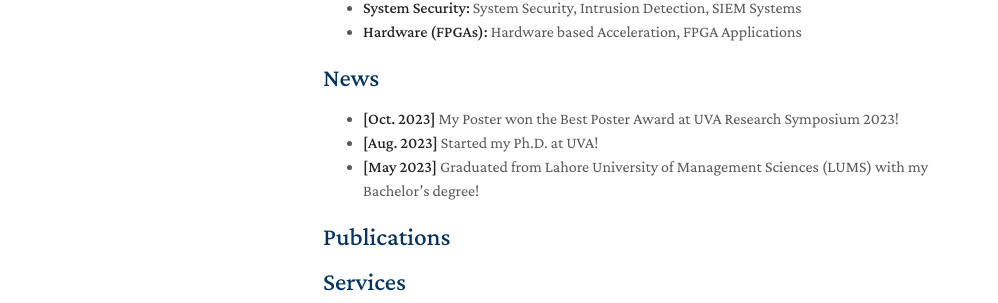
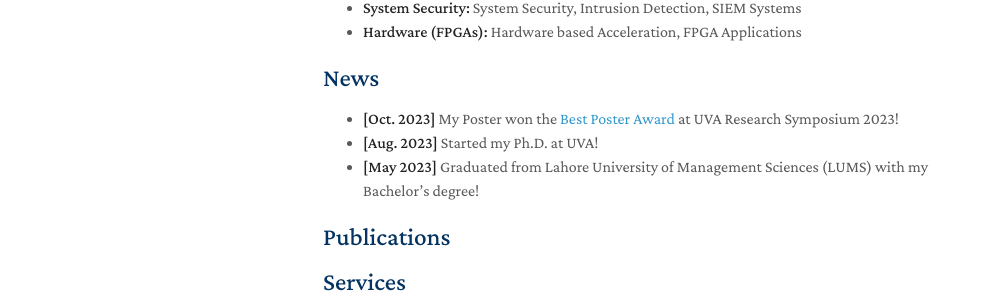
Before and after one commit to Sheharyar-Khalid/Sheharyar-Khalid.github.io, a Jekyll site: the page built from index.md, in a window 1280 px wide and 960 px high. Shown: the part 479-782 px from the top of the window, without its empty margins (147-1145 px from the left). Built offline with Jekyll 4.4.1, drawn with Linux system fonts in a browser that asks for light colours; nearby versions of some CDN libraries; a style sheet for code colours, icons or effects is not loaded; our own code applies the rules of GitHub Pages for plain Markdown files; part of the change alters nothing that is shown.

Commit message:
Fixing Link

```diff
--- a/index.md
+++ b/index.md
@@ -19,7 +19,7 @@ I am open to opportunities for collaboration and internships. Please feel free t
 
 ## News
 
-- **[Oct. 2023]** My Poster won the Best Poster Award at UVA Research Symposium 2023!
+- **[Oct. 2023]** My Poster won the [Best Poster Award](https://www.engineering.virginia.edu/department/computer-science/blogs/2023-cs-research-symposium-highlights) at UVA Research Symposium 2023!
 - **[Aug. 2023]** Started my Ph.D. at UVA!
 - **[May  2023]** Graduated from Lahore University of Management Sciences (LUMS) with my Bachelor's degree!
 
```
